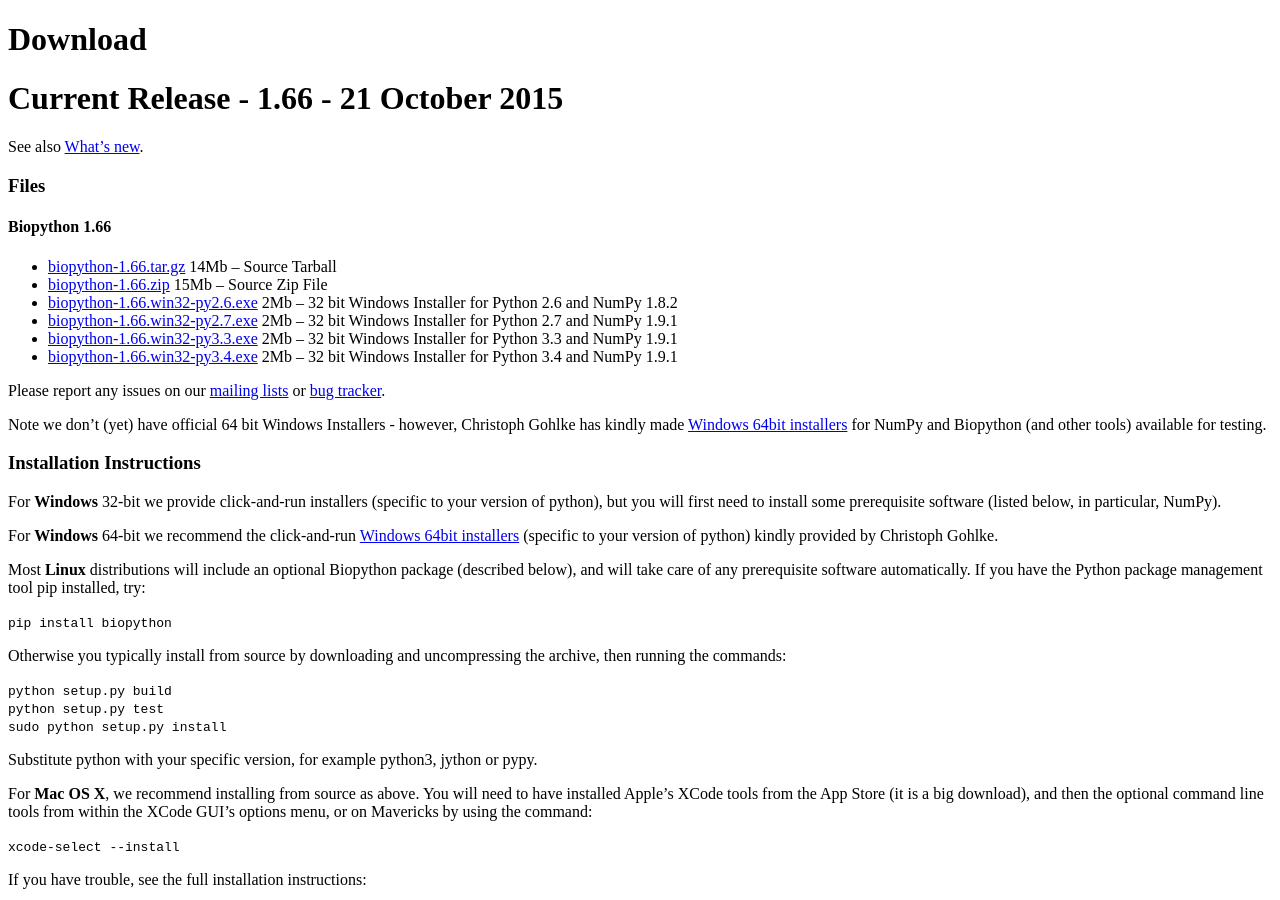
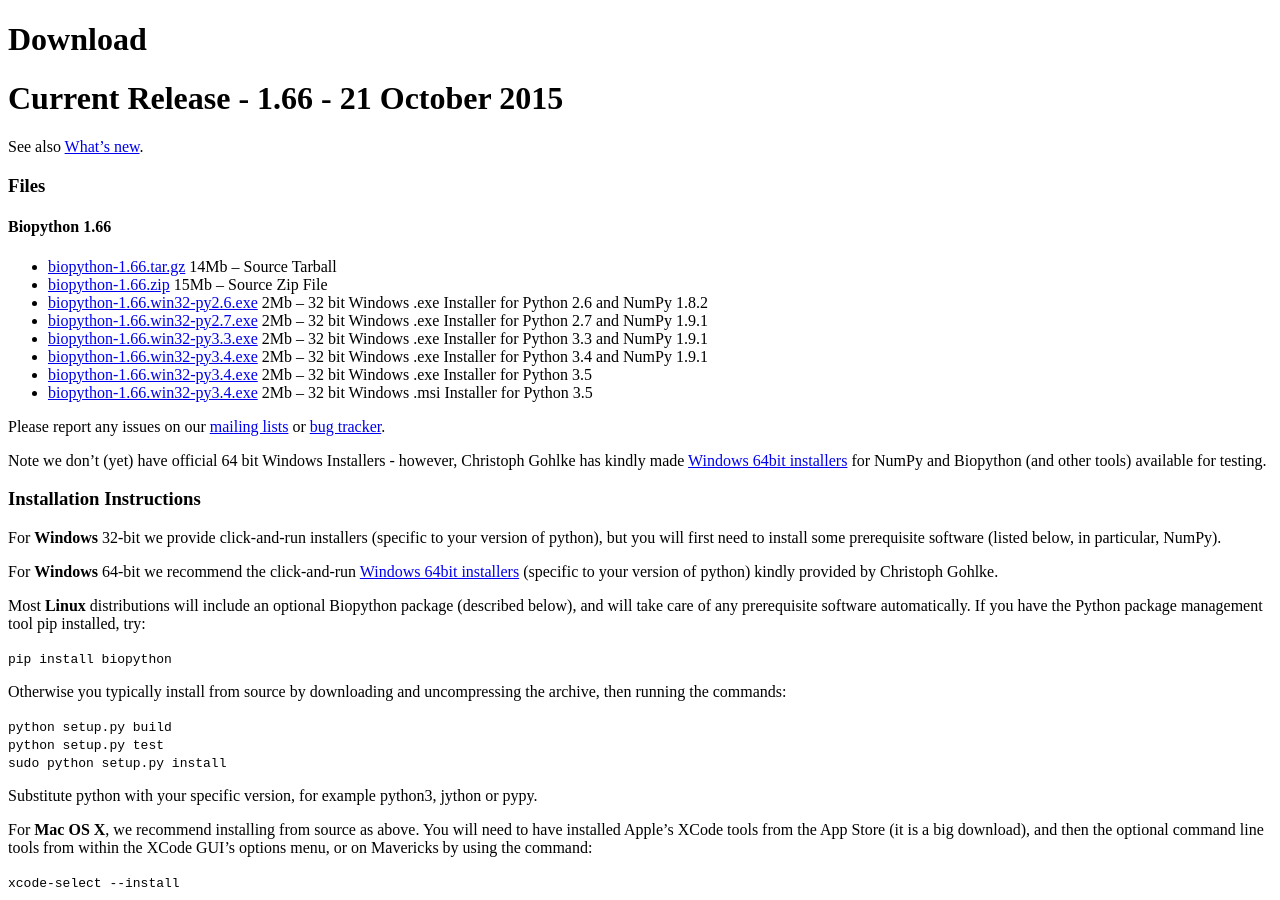
Before and after one commit to biopython/biopython.github.io, a Jekyll site: the page built from wiki/Download.md, in a window 1280 px wide and 900 px high. Built offline with Jekyll 4.4.1, drawn with Linux system fonts in a browser that asks for light colours.

Commit message:
/* Biopython 1.66 */ Link to the Python 3.5 intsallers

```diff
--- a/wiki/Download.md
+++ b/wiki/Download.md
@@ -19,13 +19,17 @@ new](https://github.com/biopython/biopython/raw/master/NEWS).
 -   [biopython-1.66.zip](http://biopython.org/DIST/biopython-1.66.zip)
     15Mb -- Source Zip File
 -   [biopython-1.66.win32-py2.6.exe](http://biopython.org/DIST/biopython-1.66.win32-py2.6.exe)
-    2Mb -- 32 bit Windows Installer for Python 2.6 and NumPy 1.8.2
+    2Mb -- 32 bit Windows .exe Installer for Python 2.6 and NumPy 1.8.2
 -   [biopython-1.66.win32-py2.7.exe](http://biopython.org/DIST/biopython-1.66.win32-py2.7.exe)
-    2Mb -- 32 bit Windows Installer for Python 2.7 and NumPy 1.9.1
+    2Mb -- 32 bit Windows .exe Installer for Python 2.7 and NumPy 1.9.1
 -   [biopython-1.66.win32-py3.3.exe](http://biopython.org/DIST/biopython-1.66.win32-py3.3.exe)
-    2Mb -- 32 bit Windows Installer for Python 3.3 and NumPy 1.9.1
+    2Mb -- 32 bit Windows .exe Installer for Python 3.3 and NumPy 1.9.1
 -   [biopython-1.66.win32-py3.4.exe](http://biopython.org/DIST/biopython-1.66.win32-py3.4.exe)
-    2Mb -- 32 bit Windows Installer for Python 3.4 and NumPy 1.9.1
+    2Mb -- 32 bit Windows .exe Installer for Python 3.4 and NumPy 1.9.1
+-   [biopython-1.66.win32-py3.4.exe](http://biopython.org/DIST/biopython-1.66.win32-py3.5.exe)
+    2Mb -- 32 bit Windows .exe Installer for Python 3.5
+-   [biopython-1.66.win32-py3.4.exe](http://biopython.org/DIST/biopython-1.66.win32-py3.4.msi)
+    2Mb -- 32 bit Windows .msi Installer for Python 3.5
 
 Please report any issues on our [mailing
 lists](mailing_lists "wikilink") or [bug
```
Also changed, not shown: 1 other file.
